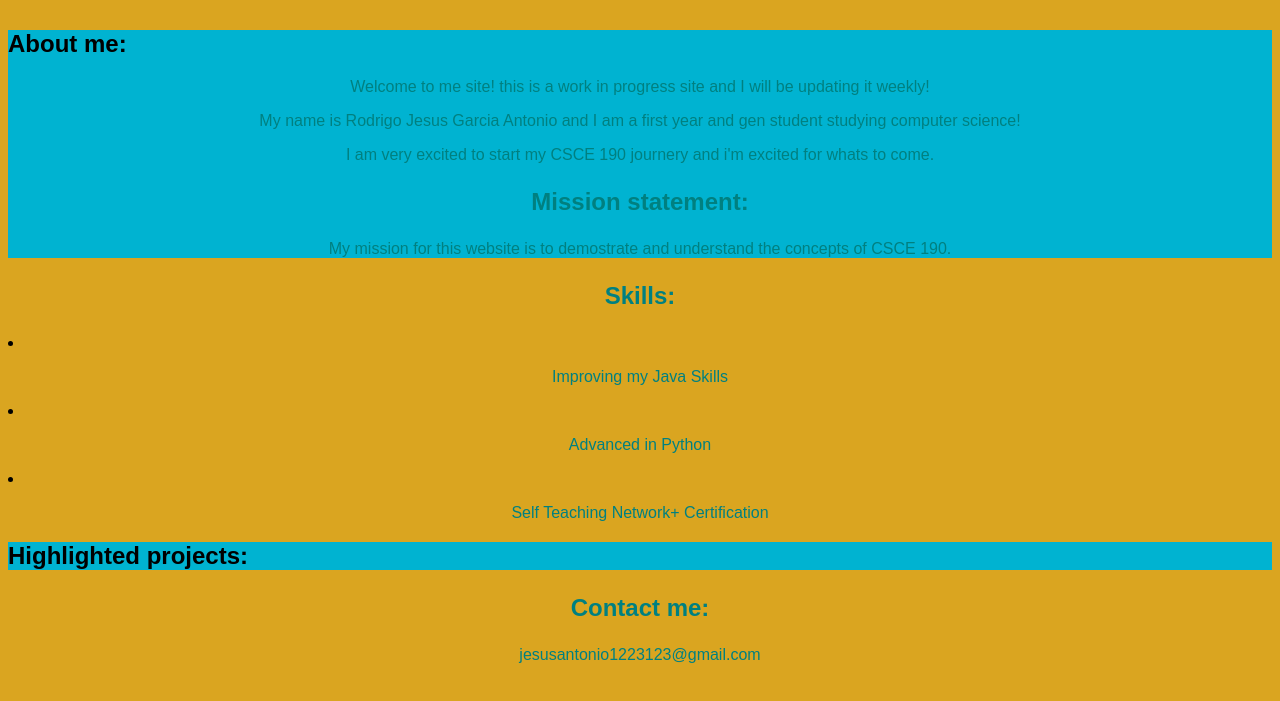
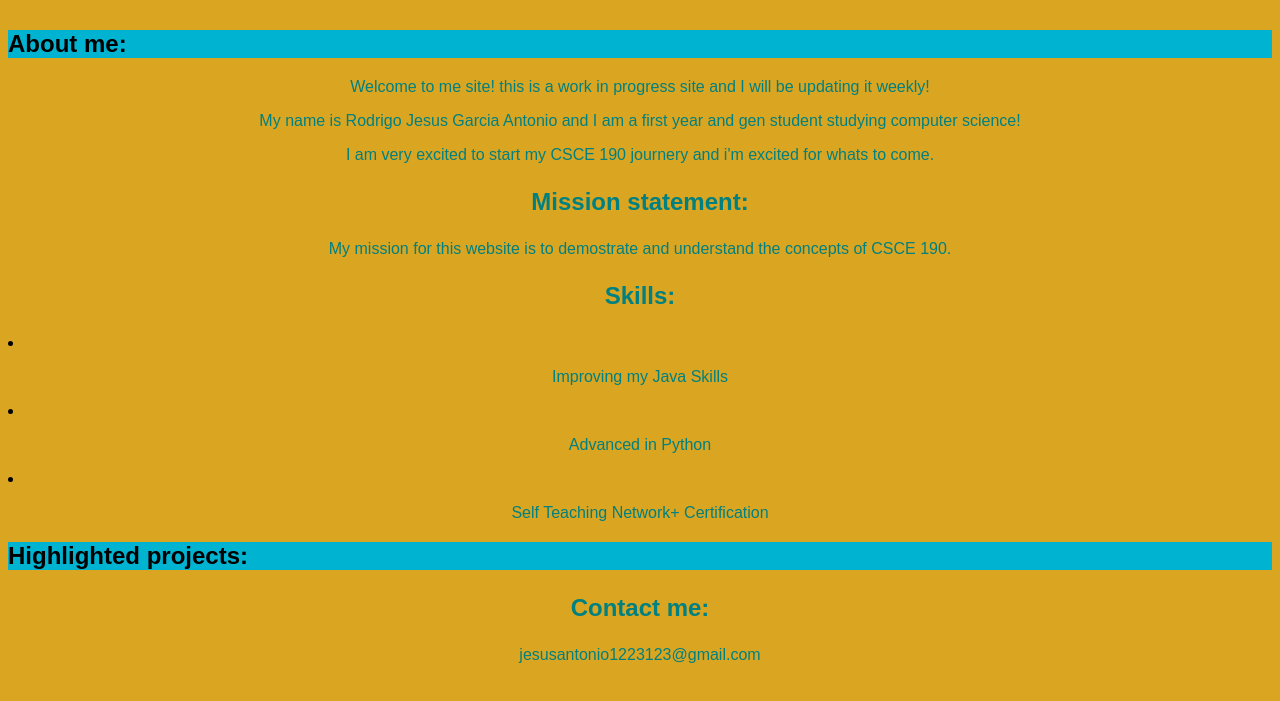
Before and after one commit to Jesus-GAR0/Jesus-GAR0.github.io, a plain HTML site: page index.html in a window 1280 px wide. Shown: the part 71-772 px from the top of the page. Drawn offline with Linux system fonts and the light colour scheme.

Commit message:
Reworked about me

```diff
--- a/index.html
+++ b/index.html
@@ -9,15 +9,20 @@
       <p><span id = "para1">Rodrigo Jesus Garcia Antonio</span><p>
     </h1>
     <body>
+
       <div class="about">
         <h2>About me:</h2>
+      </div>
+
+      <div class = "About Me Dialoge">
         <p>Welcome to me site! this is a work in progress site and I will be updating it weekly!</p>
         <p>My name is Rodrigo Jesus Garcia Antonio and I am a first year and gen student studying computer science!</p>
         <p>I am very excited to start my CSCE 190 journery and i'm excited for whats to come.</p>
 
         <h2><p>Mission statement:</p></h2>
             <p>My mission for this website is to demostrate and understand the concepts of CSCE 190. </p>
-        </div>
+      </div>
+
       <div class="skills">
       <h2><p>Skills:</p></h2>
 
```
